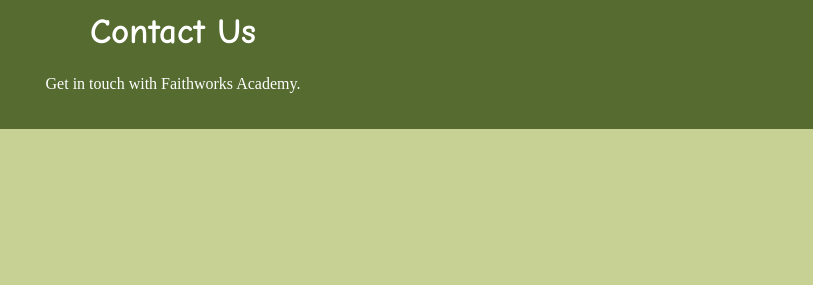
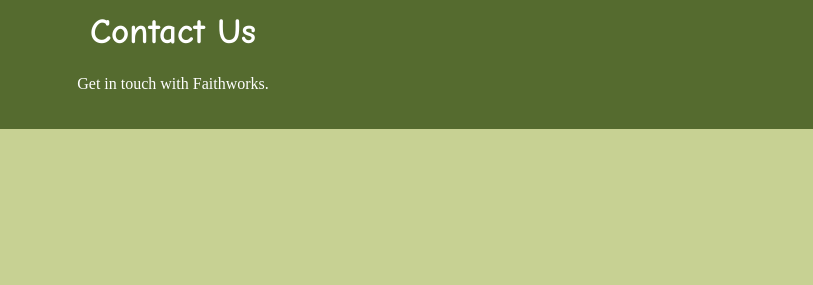
Before and after one commit to CEGC-7/faithworks, a plain HTML site: page contact/index.html in a window 1280 px wide. Shown: the part 153-438 px from the top of the page, 467-1280 px from the left. Drawn offline with Linux system fonts and the light colour scheme.

Commit message:
Update index.html

```diff
--- a/contact/index.html
+++ b/contact/index.html
@@ -23,7 +23,7 @@
 
     <header>
         <h1>Contact Us</h1>
-        <p>Get in touch with Faithworks Academy.</p>
+        <p>Get in touch with Faithworks.</p>
     </header>
 
     <main>
```
